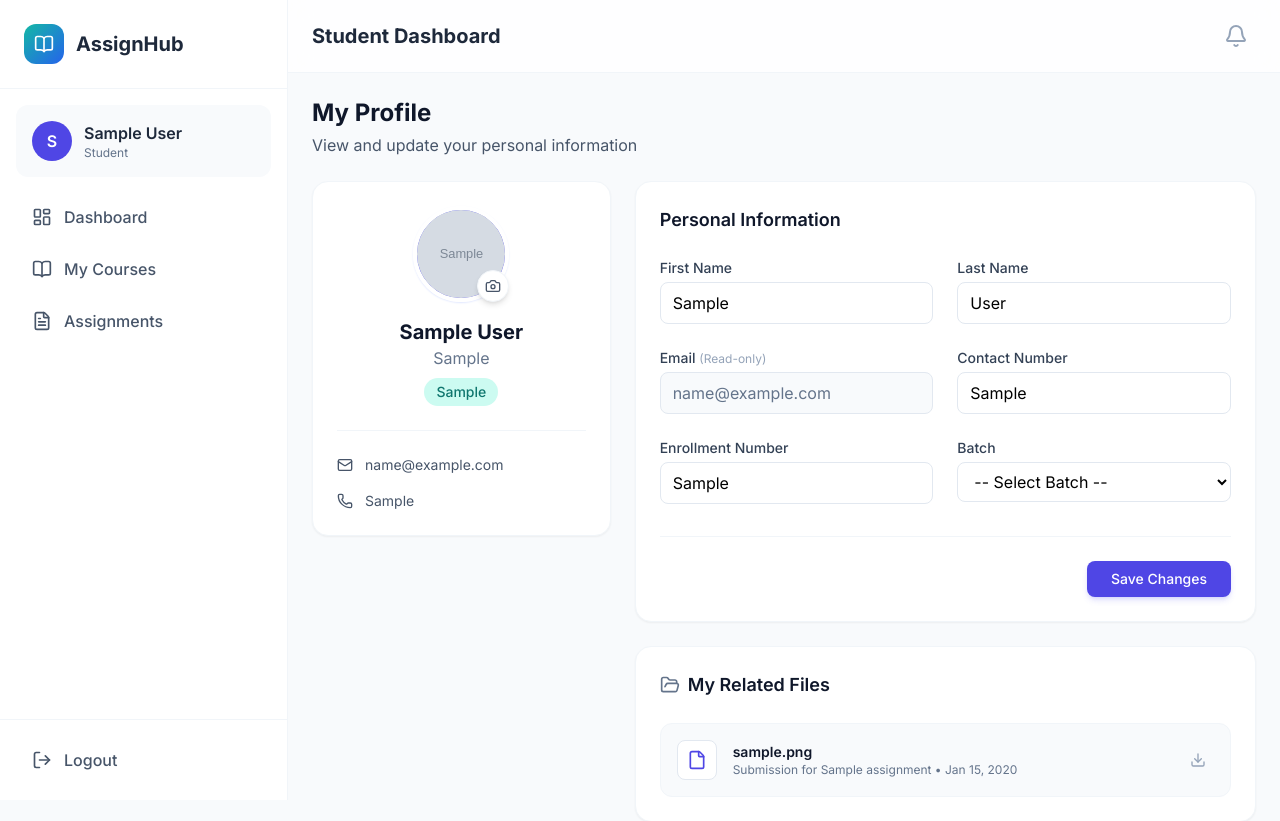
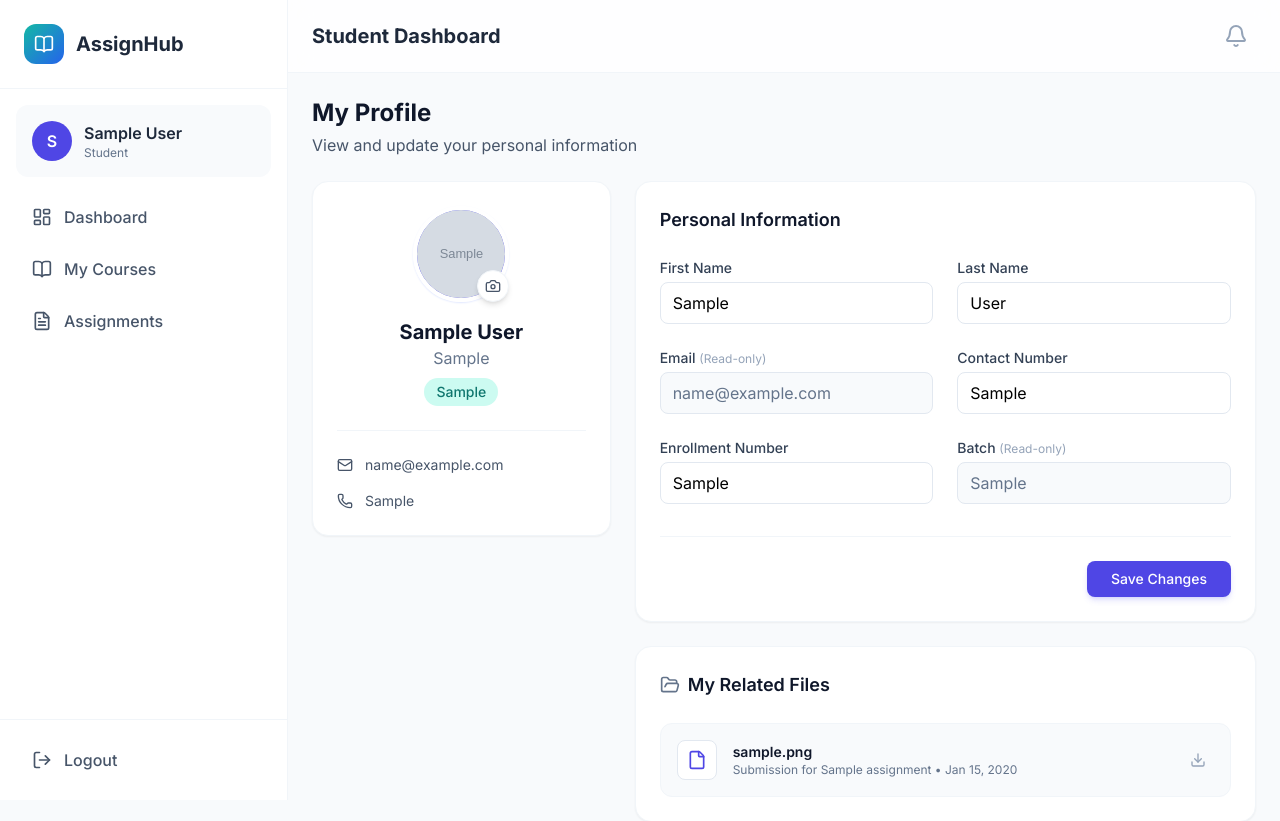
Before and after one commit to solanki-vimal/AssignHub, a Django app: page /dashboard/profile/ in a window 1280 px wide. Shown: the top 821 px of the page. Run offline with Django 5.2, Linux system fonts and the light colour scheme; a user stored in the database is signed in; tables that the repository leaves empty hold one stand-in row (values such as "Sample post"); grey boxes marked "Sample" are stand-in pictures; data that the repository does not hold is empty; parts of the project's set-up code (start-up, migrations or seed data) failed here and were passed over; some libraries are stand-ins or nearby versions.

Commit message:
fix: restrict student batch editing and sync it with batch assignment

```diff
--- a/dashboard/forms.py
+++ b/dashboard/forms.py
@@ -93,6 +93,7 @@ class AdminBatchForm(forms.ModelForm):
             except: pass
 
     def save(self, commit=True):
+        old_name = self.instance.name if self.instance.pk else None
         instance = super().save(commit=False)
         start_date = self.cleaned_data.get('start_date')
         end_date = self.cleaned_data.get('end_date')
@@ -107,6 +108,10 @@ class AdminBatchForm(forms.ModelForm):
 
         if commit:
             instance.save()
+            # If batch name changed, sync the User.batch CharField for all enrolled students
+            new_name = instance.name
+            if old_name and old_name != new_name:
+                instance.students.filter(batch=old_name).update(batch=new_name)
         return instance
 
 class UserProfileForm(forms.ModelForm):
@@ -142,6 +147,12 @@ class UserProfileForm(forms.ModelForm):
         self.fields['batch'].to_field_name = 'name'
         self.fields['department'].to_field_name = 'name'
 
+        # Restrict students from editing their own batch
+        if self.instance and self.instance.role == 'student':
+            self.fields['batch'].disabled = True
+            self.fields['batch'].required = False
+            # Optional: restrict other fields if needed, but 'batch' was specifically requested.
+
     def save(self, commit=True):
         instance = super().save(commit=False)
         if commit:
--- a/dashboard/views/profile_views.py
+++ b/dashboard/views/profile_views.py
@@ -42,6 +42,13 @@ def profile_view(request):
 
     batches = Batch.objects.filter(is_archived=False).order_by('name')
 
+    # Self-healing: sync User.batch if it's missing but M2M has data
+    if user.role == 'student' and not user.batch:
+        first_enrolled = user.enrolled_batches.first()
+        if first_enrolled:
+            user.batch = first_enrolled.name
+            user.save(update_fields=['batch'])
+
     if user.role == 'student':
         layout_name = 'layouts/base_student.html'
     elif user.role == 'faculty':
--- a/templates/dashboard/profile.html
+++ b/templates/dashboard/profile.html
@@ -93,13 +93,8 @@
                             <input type="text" name="enrollment_no" value="{{ request.user.enrollment_no|default:'' }}" class="w-full px-3 py-2 border border-slate-200 rounded-lg focus:outline-none focus:border-indigo-500" placeholder="e.g. 21CE000">
                         </div>
                         <div>
-                            <label class="block text-sm font-medium text-slate-700 mb-1">Batch</label>
-                            <select name="batch" class="w-full px-3 py-2 border border-slate-200 rounded-lg focus:outline-none focus:border-indigo-500 bg-white">
-                                <option value="">-- Select Batch --</option>
-                                {% for batch in batches %}
-                                    <option value="{{ batch.name }}" {% if request.user.batch == batch.name %}selected{% endif %}>{{ batch.name }} ({{ batch.academic_year }})</option>
-                                {% endfor %}
-                            </select>
+                            <label class="block text-sm font-medium text-slate-700 mb-1">Batch <span class="text-xs text-slate-400 font-normal">(Read-only)</span></label>
+                            <input type="text" value="{{ request.user.batch|default:'No Batch' }}" readonly class="w-full px-3 py-2 border border-slate-200 rounded-lg bg-slate-50 text-slate-500 cursor-not-allowed">
                         </div>
                     {% elif request.user.role == 'faculty' %}
                         <div>
```
Also changed, not shown: dashboard/views/batch_views.py (+7 -0 lines).
